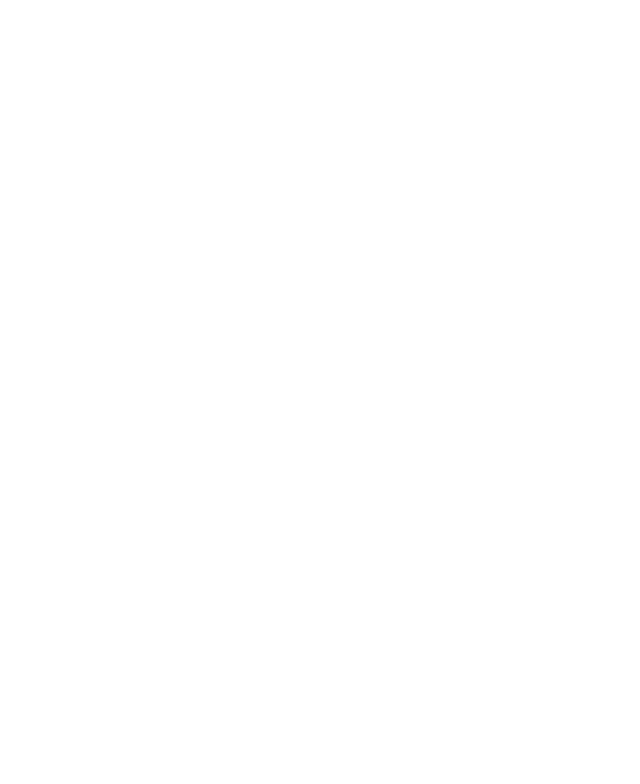
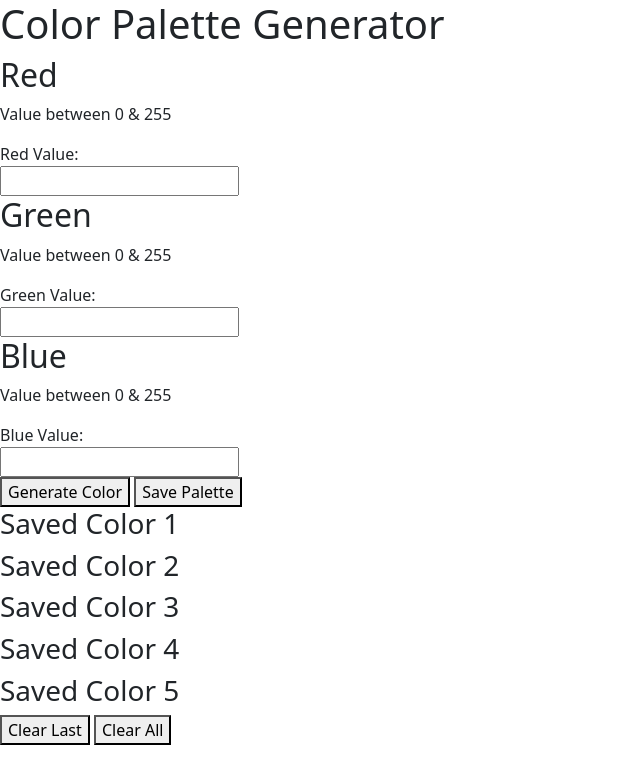
Before and after one commit to jgmaxen/Color-Code-Palette, a plain HTML site: page index.html in a window 1280 px wide. Shown: the whole page, without its empty margins (0-640 px from the left). Drawn offline with nearby package versions, Linux system fonts and the light colour scheme.

Commit message:
Updated starter HTML

```diff
--- a/index.html
+++ b/index.html
@@ -4,11 +4,88 @@
 <head>
     <meta charset="UTF-8">
     <meta name="viewport" content="width=device-width, initial-scale=1.0">
+    <link href="https://cdn.jsdelivr.net/npm/bootstrap@5.3.3/dist/css/bootstrap.min.css" rel="stylesheet" integrity="sha384-QWTKZyjpPEjISv5WaRU9OFeRpok6YctnYmDr5pNlyT2bRjXh0JMhjY6hW+ALEwIH" crossorigin="anonymous">
     <link rel="stylesheet" href="./CSS/style.css">
-    <title>Color Code Palette</title>
+    <title>Color Palette Generator</title>
 </head>
 
 <body>
+    <!-- Heading -->
+    <header>
+        <h1>Color Palette Generator</h1>
+    </header>
+
+    <main>
+        <!-- Container for Color Input Boxes -->
+        <section class="rgb-boxes">
+
+            <!-- Container for Red Box -->
+            <div class="red-box">
+                <h2>Red</h2>
+                <p>Value between 0 & 255</p>
+                <label for="red-value">Red Value:</label><br>
+                <input type="text" id="red-value" name="red-value"><br>
+            </div>
+
+            <!-- Container for Green Box -->
+            <div class="green-box">
+                <h2>Green</h2>
+                <p>Value between 0 & 255</p>
+                <label for="green-value">Green Value:</label><br>
+                <input type="text" id="green-value" name="green-value"><br>
+            </div>
+
+            <!-- Container for Blue Box -->
+            <div class="blue-box">
+                <h2>Blue</h2>
+                <p>Value between 0 & 255</p>
+                <label for="blue-value">Blue Value:</label><br>
+                <input type="text" id="blue-value" name="blue-value"><br>
+            </div>
+        </section>
+
+        <!-- Container for Generate Color and Save Palette Buttons -->
+        <section class="generate-save-container">
+            <button>Generate Color</button>
+            <button>Save Palette</button>
+        </section>
+
+        <!-- Saved Colors Containers -->
+        <section class="saved-colors">
+
+            <!-- Saved Color Box 1 -->
+            <div class="color-1">
+                <h3>Saved Color 1</h3>
+            </div>
+
+            <!-- Saved Color Box 2 -->
+            <div class="color-2">
+                <h3>Saved Color 2</h3>
+            </div>
+
+            <!-- Saved Color Box 3 -->
+            <div class="color-3">
+                <h3>Saved Color 3</h3>
+            </div>
+
+            <!-- Saved Color Box 4 -->
+            <div class="color-4">
+                <h3>Saved Color 4</h3>
+            </div>
+
+            <!-- Saved Color Box 5 -->
+            <div class="color-5">
+                <h3>Saved Color 5</h3>
+            </div>
+
+            <!-- Clear Buttons -->
+             <button class="clear-last">Clear Last</button>
+             <button class="clear-all">Clear All</button>
+        </section>
+    </main>
+
+    <!-- Script for Bootstrap and JavaScript -->
+    <script src="https://cdn.jsdelivr.net/npm/bootstrap@5.3.3/dist/js/bootstrap.bundle.min.js" integrity="sha384-YvpcrYf0tY3lHB60NNkmXc5s9fDVZLESaAA55NDzOxhy9GkcIdslK1eN7N6jIeHz" crossorigin="anonymous"></script>
     <script src="./JavaScript/script.js"></script>
 </body>
 
```
